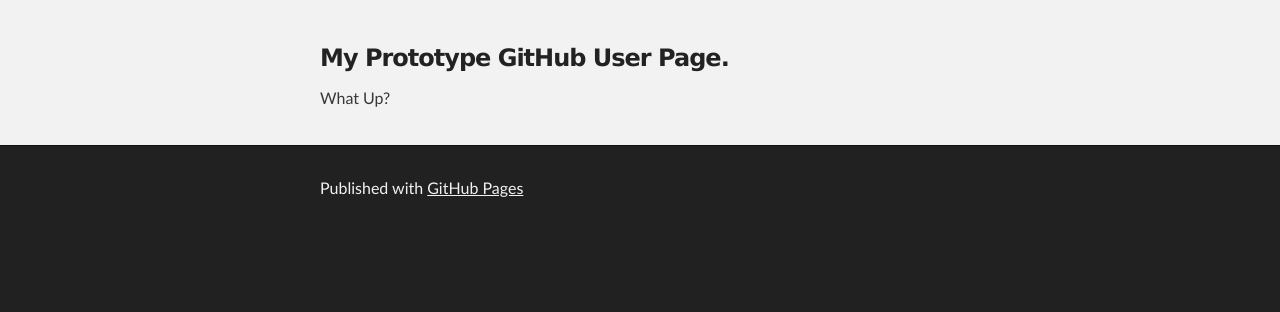
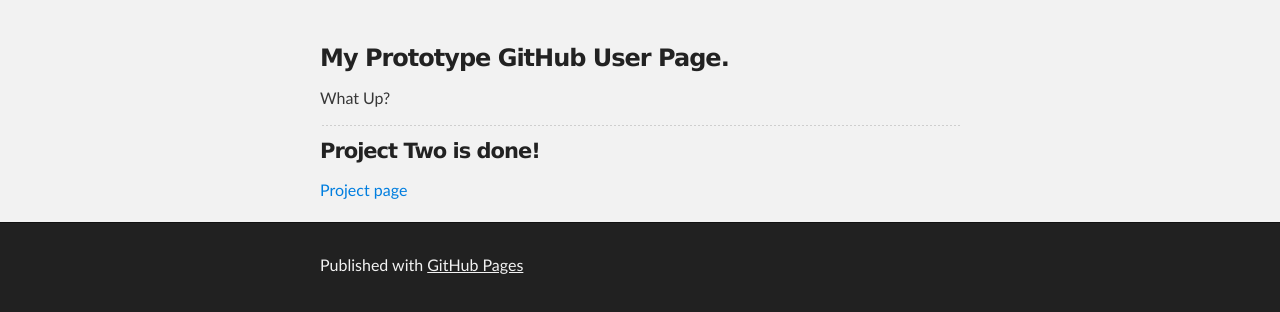
Before and after one commit to mholmgre/mholmgre.github.io, a plain HTML site: page index.html in a window 1280 px wide. Shown: the part 184-496 px from the top of the page. Drawn offline with Linux system fonts and the light colour scheme.

Commit message:
added project 2

```diff
--- a/index.html
+++ b/index.html
@@ -33,11 +33,14 @@
 
 <a id="welcome-to-github-pages" class="anchor" href="#welcome-to-github-pages" aria-hidden="true"><span class="octicon octicon-link"></span></a>My Prototype GitHub User Page.</h3>
 <p>What Up?</p>
+<hr>
+
+<h4>Project Two is done!</h4>
+<a href="http://mholmgre.github.io/P2/">Project page</a>
 
 
       </section>
     </div>
-
     <!-- FOOTER  -->
     <div id="footer_wrap" class="outer">
       <footer class="inner">
```
